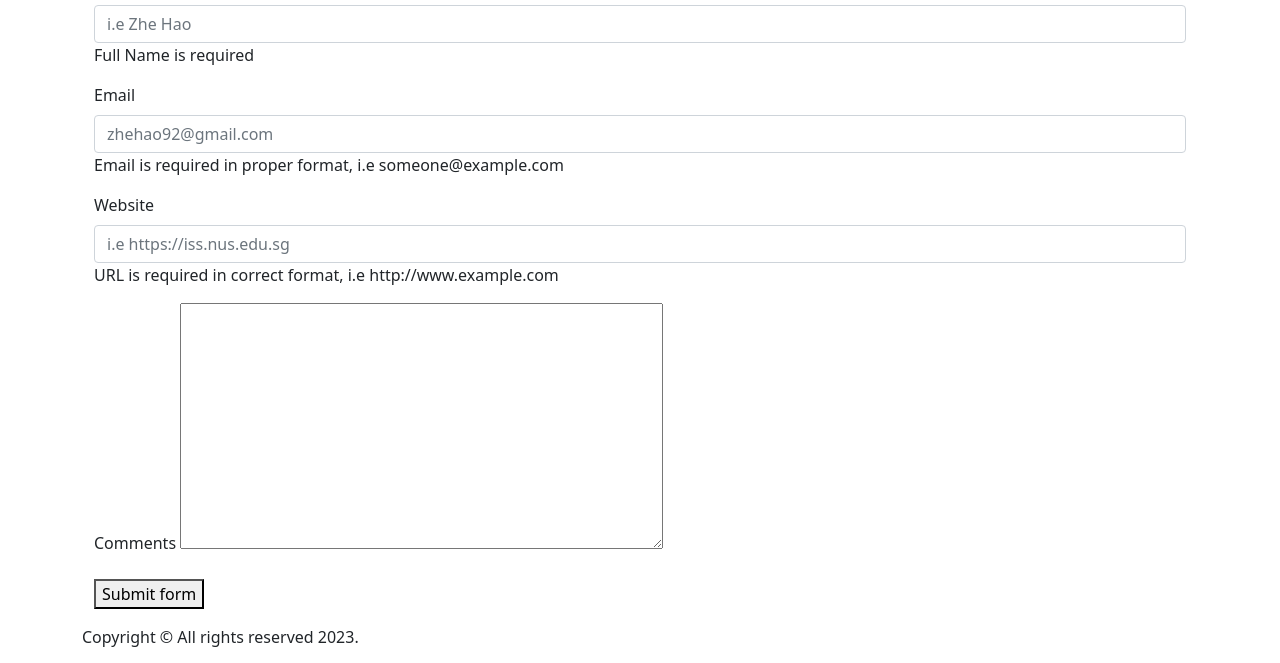
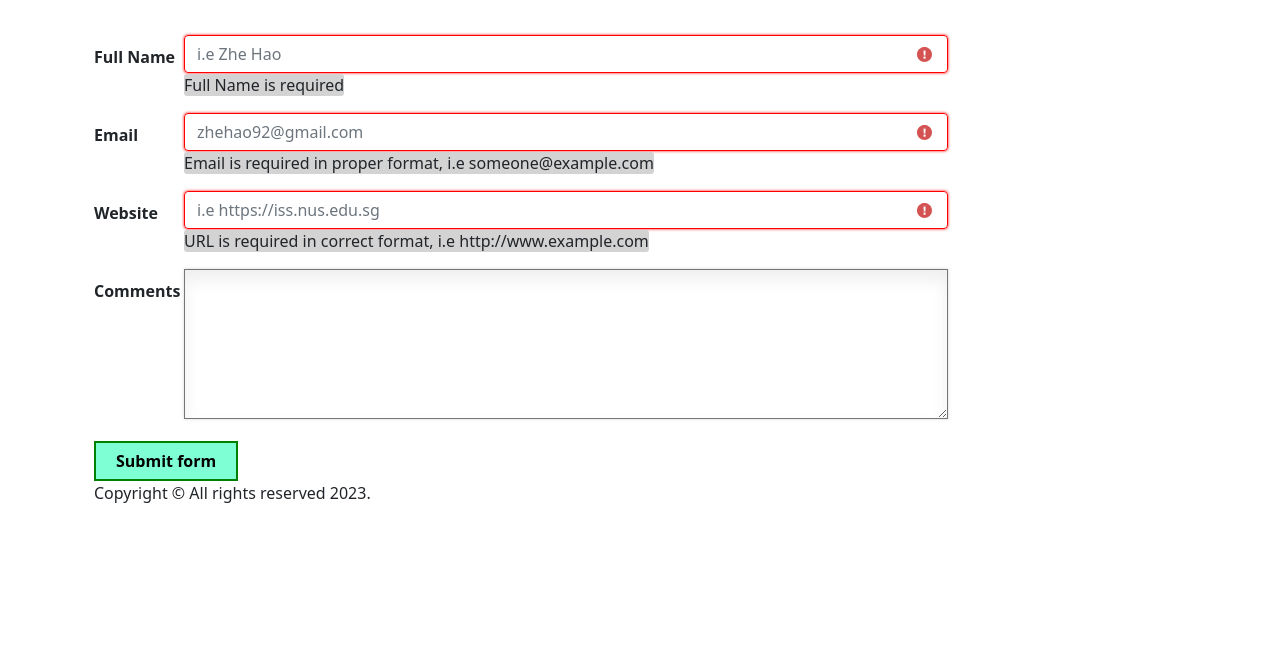
Before and after one commit to zh92/day07_sdfworkshop, a plain HTML site: page contact.html in a window 1280 px wide. Shown: the part 137-800 px from the top of the page. Drawn offline with nearby package versions, Linux system fonts and the light colour scheme.

Commit message:
Added some css

```diff
--- a/contact.html
+++ b/contact.html
@@ -6,6 +6,8 @@
     <meta name="viewport" content="width=device-width, initial-scale=1.0">
     <link href="https://cdn.jsdelivr.net/npm/bootstrap@5.1.3/dist/css/bootstrap.min.css" rel="stylesheet" integrity="sha384-1BmE4kWBq78iYhFldvKuhfTAU6auU8tT94WrHftjDbrCEXSU1oBoqyl2QvZ6jIW3" crossorigin="anonymous">
     <script src="https://kit.fontawesome.com/78a4361973.js" crossorigin="anonymous"></script>
+
+    <link rel="stylesheet" href="./css/style1.css">
     <title>Contact</title>
 </head>
 <body>
@@ -44,7 +46,7 @@
         <div class="container-fluid">
             <div class="row">
                 <section>
-                    <form action="#" method="POST" name="contact_form">
+                    <form action="#" method="POST" name="contact_form" class="contact_form">
                         <div class="mb-3">
                             <h2>Contact Us</h2>
 
@@ -52,17 +54,17 @@
                         <div class="mb-3">
                             <label for="fullname" class="form-label">Full Name</label>
                             <input type="text" placeholder="i.e Zhe Hao" required class="form-control">
-                            <span>Full Name is required</span>
+                            <span class="form_hint">Full Name is required</span>
                         </div>
                         <div class="mb-3">
                             <label for="email" class="form-label">Email</label>
                             <input type="email" placeholder="zhehao92@gmail.com" required class="form-control">
-                            <span>Email is required in proper format, i.e someone@example.com</span>
+                            <span class="form_hint">Email is required in proper format, i.e someone@example.com</span>
                         </div>
                         <div class="mb-3">
                             <label for="website" class="form-label">Website</label>
                             <input type="url" placeholder="i.e https://iss.nus.edu.sg" required pattern="(http|https)" class="form-control">
-                            <span>URL is required in correct format, i.e http://www.example.com</span>
+                            <span class="form_hint">URL is required in correct format, i.e http://www.example.com</span>
                         </div>
                         <div class="mb-3">
                             <label for="comments" class="form-label">Comments</label>
@@ -76,9 +78,12 @@
             </div>
         </div>
 
-        <footer>
+        <div class="container">
+          <footer>
             Copyright &copy; All rights reserved 2023.
         </footer>
+        </div>
+
 
     <script src="https://cdn.jsdelivr.net/npm/bootstrap@5.1.3/dist/js/bootstrap.bundle.min.js" integrity="sha384-ka7Sk0Gln4gmtz2MlQnikT1wXgYsOg+OMhuP+IlRH9sENBO0LRn5q+8nbTov4+1p" crossorigin="anonymous"></script>
 </body>
--- /dev/null
+++ b/css/style1.css
@@ -0,0 +1,93 @@
+
+a {
+    color:blueviolet;
+    text-decoration: solid;
+    text-shadow: 5em;
+}
+
+a:hover {
+    text-decoration: underline;
+}
+
+h1, h2, h3 {
+    font-family: Arial, Helvetica, sans-serif;
+    line-height: 100px;
+    font-size: large;
+}
+
+/* .contact_form {
+    background-color:bisque;
+} */
+
+.contact_form label {
+    font-weight: bold;
+    width: 90px;
+    margin-top: 10px;
+    display: inline-block;
+    float: left;
+}
+
+.contact_form textarea {
+    width: 70%;
+    height: 150px;
+}
+
+.contact_form input {
+    width: 70%;
+}
+.contact_form input, .contact_form textarea {
+    background-color: white;
+    box-shadow: 0px 0px 3px #cccc, 0px 10px 15px #eeee inset;
+}
+
+.contact_form input:focus, .contact_form textarea:focus {
+    border: 2px solid #5555;
+    box-shadow: 0px 0px 3px #aaaa;
+}
+
+.contact_form input:required {
+    background: url(../images/red_asterisk.png) no-repeat 98% center;
+}
+
+.contact_form input:valid {
+    background: url(../images/valid.png)no-repeat 98% center;
+}
+
+.contact_form input:invalid {
+    background: url(../images/invalid.png) no-repeat 98% center;
+    border-color: red;
+    box-shadow: 0px 0px 3px red;
+}
+
+button {
+    background-color: aquamarine;
+    border: 2px solid green;
+    border-bottom: 2px solid green;
+    padding: 6px 20px;
+    font-weight: bold;
+    text-align: center;
+    float: left;
+}
+
+.contact_form button:hover {
+    opacity: 15;
+    cursor: pointer;
+}
+
+.contact_form button:active {
+    border: 2px solid green;
+    box-shadow: 0 0 10 5 blue;
+}
+
+.form_hint {
+    background-color: lightgray;
+    border-radius: 3px 3px 3px 3px;
+}
+
+.contact_form input:focus + .form_hint {
+    display: inline;
+}
+
+.contact_form input:required:valid + .form_hint {
+    background: lightgreen;
+}
```
